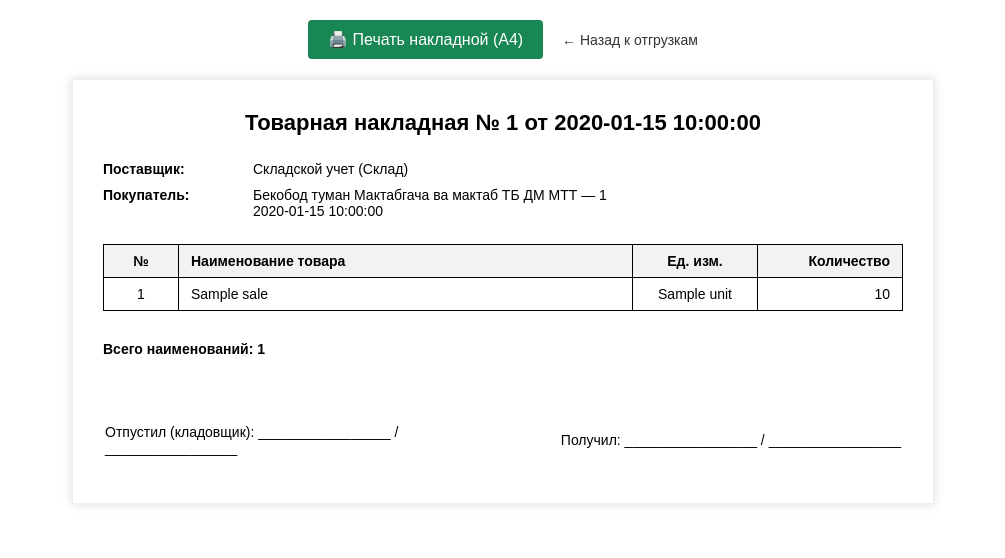
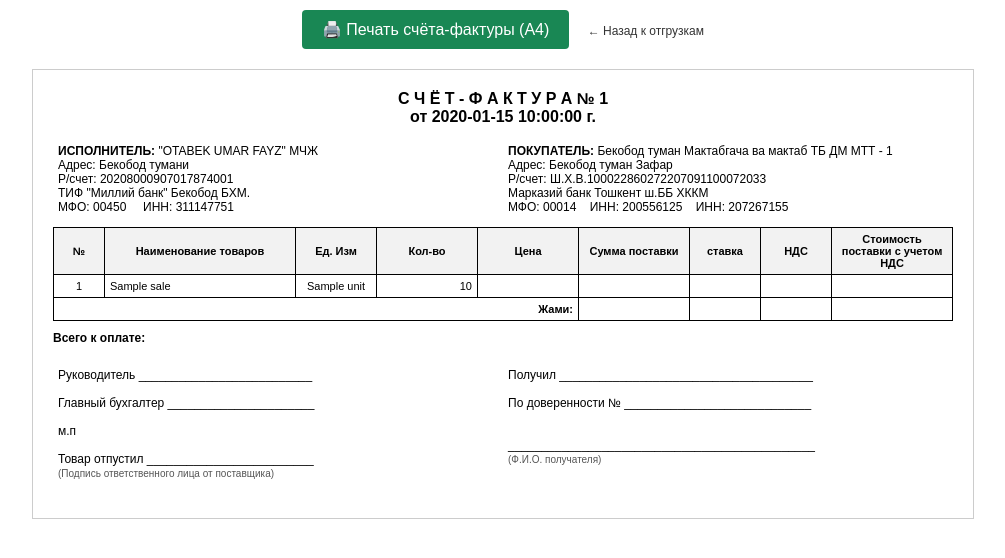
Before and after one commit to alisher0035652-design/-MUXSIN-FAYZ-, a Flask app: page /sales/print/1 in a window 1280 px wide. Shown: the top 558 px of the page, without its empty margins (137-1142 px from the left). Run offline with Flask 3, Linux system fonts and the light colour scheme; a database or web service that is not in the repository returns one stand-in record (values such as "Sample title"); some libraries are stand-ins or nearby versions.

Commit message:
Update print_sale.html

```diff
--- a/templates/print_sale.html
+++ b/templates/print_sale.html
@@ -2,60 +2,59 @@
 <html lang="ru">
 <head>
     <meta charset="UTF-8">
-    <title>Товарная накладная № {{ doc.doc_number }}</title>
+    <title>Счёт-фактура № {{ doc.doc_number }} от {{ doc.date }}</title>
     <style>
         body {
             font-family: Arial, sans-serif;
-            font-size: 14px;
+            font-size: 12px;
             color: #000;
             margin: 0;
-            padding: 20px;
+            padding: 10px;
             background: #fff;
         }
-        .invoice-box {
-            max-width: 800px;
+        .invoice-container {
+            max-width: 900px;
             margin: auto;
-            padding: 30px;
-            border: 1px solid #eee;
-            box-shadow: 0 0 10px rgba(0, 0, 0, 0.15);
+            padding: 20px;
+            border: 1px solid #ccc;
+            background: #fff;
         }
-        .header {
-            font-size: 22px;
+        .title {
+            text-align: center;
+            font-size: 16px;
             font-weight: bold;
-            margin-bottom: 20px;
-            text-align: center;
+            margin-bottom: 15px;
         }
-        .meta-info {
-            margin-bottom: 20px;
-        }
-        .meta-info table {
+        .parties-table, .meta-table, .items-table, .signatures-table {
             width: 100%;
             border-collapse: collapse;
+            margin-bottom: 10px;
         }
-        .meta-info td {
-            padding: 5px 0;
+        .parties-table td, .meta-table td {
             vertical-align: top;
+            padding: 3px 5px;
+            font-size: 12px;
         }
-        table.items-table {
-            width: 100%;
-            border-collapse: collapse;
-            margin-top: 20px;
-            margin-bottom: 30px;
+        .items-table th, .items-table td {
+            border: 1px solid #000;
+            padding: 5px;
+            text-align: center;
+            font-size: 11px;
         }
-        table.items-table th, table.items-table td {
-            border: 1px solid #000;
-            padding: 8px 12px;
+        .items-table th {
+            background-color: #f2f2f2;
+            font-weight: bold;
+        }
+        .items-table td.text-left {
             text-align: left;
         }
-        table.items-table th {
-            background-color: #f2f2f2;
+        .items-table td.text-right {
+            text-align: right;
         }
-        .signatures {
-            margin-top: 50px;
-            width: 100%;
-        }
-        .signatures td {
-            padding: 15px 0;
+        .signatures-table td {
+            padding: 8px 5px;
+            font-size: 12px;
+            vertical-align: top;
         }
         .no-print {
             text-align: center;
@@ -77,9 +76,8 @@
             .no-print {
                 display: none;
             }
-            .invoice-box {
+            .invoice-container {
                 border: none;
-                box-shadow: none;
                 padding: 0;
             }
         }
@@ -88,63 +86,95 @@
 <body>
 
     <div class="no-print">
-        <button class="btn-print" onclick="window.print()">🖨️ Печать накладной (A4)</button>
+        <button class="btn-print" onclick="window.print()">🖨️ Печать счёта-фактуры (A4)</button>
         <a href="{{ url_for('sales') }}" style="margin-left: 15px; text-decoration: none; color: #333;">← Назад к отгрузкам</a>
     </div>
 
-    <div class="invoice-box">
-        <div class="header">
-            Товарная накладная № {{ doc.doc_number }} от {{ doc.date }}
+    <div class="invoice-container">
+        <!-- Заголовок документа -->
+        <div class="title">
+            С Ч Ё Т - Ф А К Т У Р А № {{ doc.doc_number }}<br>
+            от {{ doc.date }} г.
         </div>
 
-        <div class="meta-info">
-            <table>
-                <tr>
-                    <td style="width: 150px;"><strong>Поставщик:</strong></td>
-                    <td>Складской учет (Склад)</td>
-                </tr>
-                <tr>
-                    <td><strong>Покупатель:</strong></td>
-                    <td>
-                        Бекобод туман Мактабгача ва мактаб ТБ ДМ МТТ — {{ doc.client_number }}<br>
-                        {{ doc.date }}
-                    </td>
-                </tr>
-            </table>
-        </div>
+        <!-- Реквизиты Исполнителя и Покупателя -->
+        <table class="parties-table">
+            <tr>
+                <td style="width: 50%;">
+                    <strong>ИСПОЛНИТЕЛЬ:</strong> "OTABEK UMAR FAYZ" МЧЖ<br>
+                    Адрес: Бекобод тумани<br>
+                    Р/счет: 20208000907017874001<br>
+                    ТИФ "Миллий банк" Бекобод БХМ.<br>
+                    МФО: 00450 &nbsp;&nbsp;&nbsp; ИНН: 311147751
+                </td>
+                <td style="width: 50%;">
+                    <strong>ПОКУПАТЕЛЬ:</strong> Бекобод туман Мактабгача ва мактаб ТБ ДМ МТТ - {{ doc.client_number }}<br>
+                    Адрес: Бекобод туман Зафар<br>
+                    Р/счет: Ш.Х.В.100022860272207091100072033<br>
+                    Марказий банк Тошкент ш.ББ ХККМ<br>
+                    МФО: 00014 &nbsp;&nbsp; ИНН: 200556125 &nbsp;&nbsp; ИНН: 207267155
+                </td>
+            </tr>
+        </table>
 
+        <!-- Табличная часть товара -->
         <table class="items-table">
             <thead>
                 <tr>
-                    <th style="width: 50px; text-align: center;">№</th>
-                    <th>Наименование товара</th>
-                    <th style="width: 100px; text-align: center;">Ед. изм.</th>
-                    <th style="width: 120px; text-align: right;">Количество</th>
+                    <th style="width: 40px;">№</th>
+                    <th class="text-left">Наименование товаров</th>
+                    <th style="width: 70px;">Ед. Изм</th>
+                    <th style="width: 90px;">Кол-во</th>
+                    <th style="width: 90px;">Цена</th>
+                    <th style="width: 100px;">Сумма поставки</th>
+                    <th style="width: 60px;">ставка</th>
+                    <th style="width: 60px;">НДС</th>
+                    <th style="width: 110px;">Стоимость поставки с учетом НДС</th>
                 </tr>
             </thead>
             <tbody>
                 {% for item in items %}
                 <tr>
-                    <td style="text-align: center;">{{ loop.index }}</td>
-                    <td>{{ item.item_name }}</td>
-                    <td style="text-align: center;">{{ item.unit }}</td>
-                    <td style="text-align: right;">{{ item.quantity }}</td>
+                    <td>{{ loop.index }}</td>
+                    <td class="text-left">{{ item.item_name }}</td>
+                    <td>{{ item.unit }}</td>
+                    <td class="text-right">{{ item.quantity }}</td>
+                    <td></td>
+                    <td></td>
+                    <td></td>
+                    <td></td>
+                    <td></td>
                 </tr>
                 {% endfor %}
+                <tr>
+                    <td colspan="5" style="text-align: right; font-weight: bold;">Жами:</td>
+                    <td></td>
+                    <td></td>
+                    <td></td>
+                    <td></td>
+                </tr>
             </tbody>
         </table>
 
-        <div style="margin-bottom: 40px;">
-            <strong>Всего наименований: {{ items|length }}</strong>
+        <div style="margin-bottom: 15px; font-weight: bold;">
+            Всего к оплате:
         </div>
 
-        <table class="signatures">
+        <!-- Подписи сторон -->
+        <table class="signatures-table">
             <tr>
                 <td style="width: 50%;">
-                    Отпустил (кладовщик): _________________ / _________________
+                    Руководитель __________________________<br><br>
+                    Главный бухгалтер ______________________<br><br>
+                    м.п<br><br>
+                    Товар отпустил _________________________<br>
+                    <span style="font-size: 10px; color: #555;">(Подпись ответственного лица от поставщика)</span>
                 </td>
-                <td style="width: 50%; text-align: right;">
-                    Получил: _________________ / _________________
+                <td style="width: 50%;">
+                    Получил ______________________________________<br><br>
+                    По доверенности № ____________________________<br><br><br>
+                    ______________________________________________<br>
+                    <span style="font-size: 10px; color: #555;">(Ф.И.О. получателя)</span>
                 </td>
             </tr>
         </table>
```
